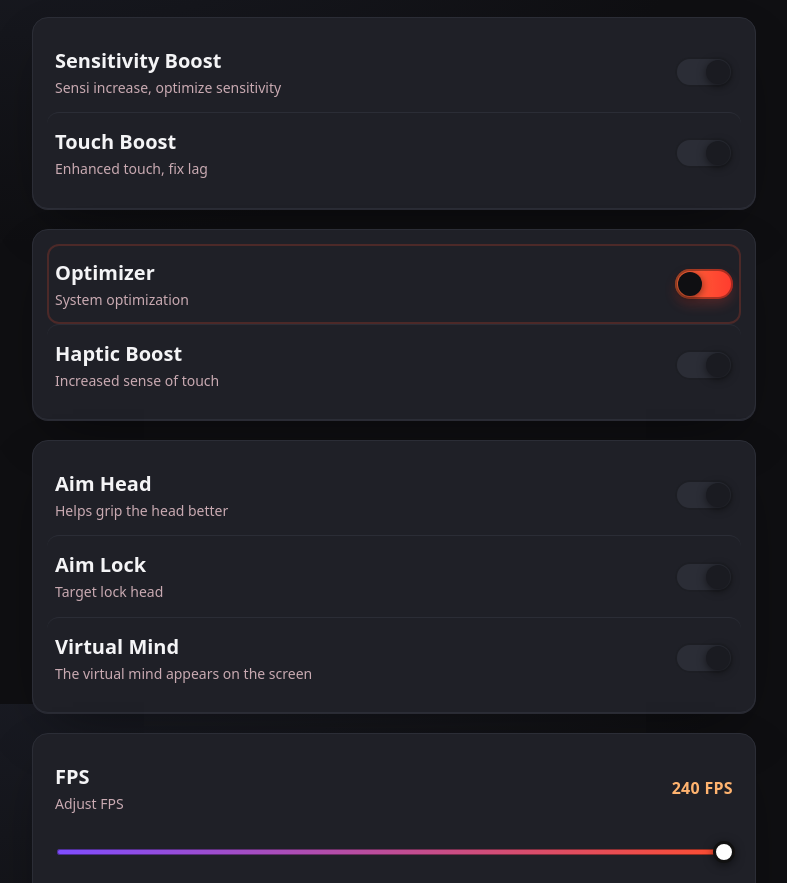
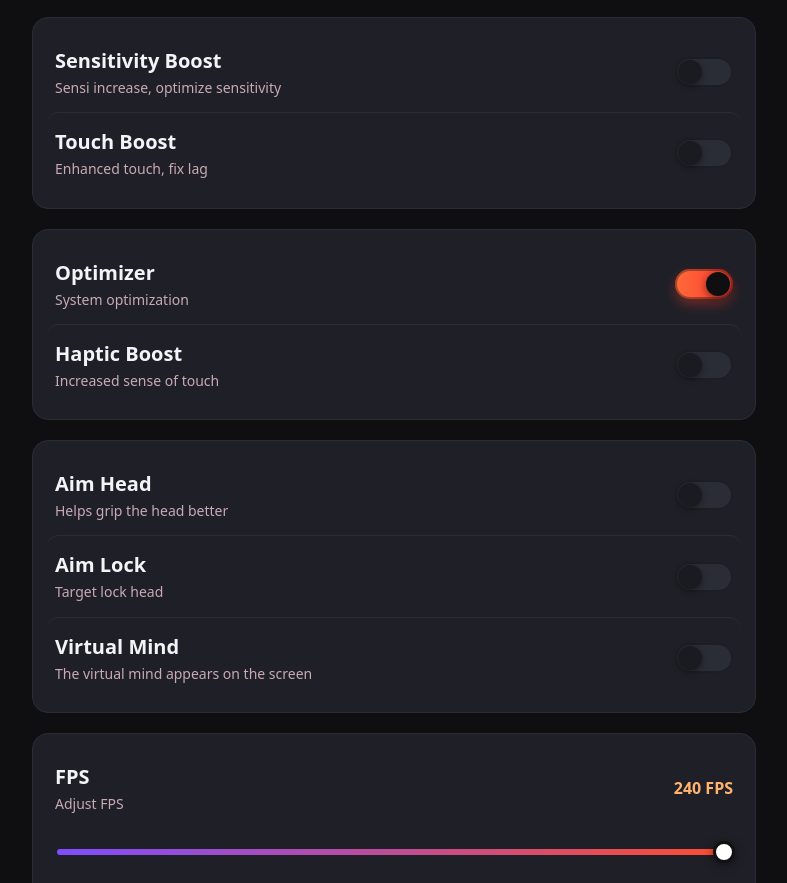
Before and after one commit to UserDT28/Page-Html-, a plain HTML site: page index.html in a window 1280 px wide. Shown: the part 96-979 px from the top of the page, without its empty margins (246-1033 px from the left). Drawn offline with Linux system fonts and the light colour scheme.

Commit message:
Update index.html

```diff
--- a/index.html
+++ b/index.html
@@ -10,9 +10,9 @@
     --panel:#1a1b21;
     --card:#1f2027;
     --text:#f4f4f6;
-    --muted:#c9aab2;    /* hồng nhạt mô tả */
-    --brand:#ff4d2d;   /* cam đỏ cho switch */
-    --brand-2:#7f4dff; /* tím kéo gradient */
+    --muted:#c9aab2;
+    --brand:#ff4d2d;
+    --brand-2:#7f4dff;
     --ring:#2b2d36;
     --radius:16px;
   }
@@ -20,28 +20,10 @@
   html,body{height:100%}
   body{
     margin:0;
-    background:radial-gradient(1200px 700px at 20% -10%, #1b1d26 0%, #0f0f12 60%) fixed;
+    background:#0f0f12;
     color:var(--text);
     font:16px/1.45 system-ui, -apple-system, Segoe UI, Roboto, "Helvetica Neue", Arial, "Noto Sans", "Liberation Sans", sans-serif;
     overflow-x: hidden;
-  }
-
-  /* Snowfield */
-  .snow{
-    pointer-events:none;
-    position:fixed; inset:0;
-    background-image:
-      radial-gradient(3px 3px at 25px 25px #fff0, #fff0),
-      radial-gradient(2px 2px at 15px 35px, #ffffffcc 50%, #ffffff00 52%),
-      radial-gradient(2px 2px at 55px 5px,  #ffffffcc 50%, #ffffff00 52%),
-      radial-gradient(2px 2px at 95px 45px, #ffffffcc 50%, #ffffff00 52%);
-    background-repeat:repeat;
-    animation:snow 18s linear infinite;
-    opacity:.15;
-  }
-  @keyframes snow{
-    from{background-position:0 0, 0 0, 0 0, 0 0;}
-    to  {background-position:0 800px, 0 600px, 0 900px, 0 700px;}
   }
 
   .wrap{
@@ -55,7 +37,6 @@
     border-radius: 20px;
     padding: 18px 20px;
     display:flex; align-items:center; gap:14px;
-    box-shadow: 0 10px 30px #00000055 inset, 0 1px 0 #2a2b34;
   }
   .badge{
     font-weight: 800; letter-spacing:.5px;
@@ -74,7 +55,6 @@
     background:var(--card);
     border-radius: var(--radius);
     padding: 14px;
-    box-shadow: 0 1px 0 #2a2b34, 0 22px 60px -20px #0007;
     border:1px solid var(--ring);
   }
 
@@ -98,25 +78,35 @@
   .switch input{ display:none; }
   .track{
     position:absolute; inset:0;
-    background: linear-gradient(90deg, #ff6a3a, #ff3b2e);
     border-radius: var(--h);
-    box-shadow: inset 0 0 0 2px #00000055, 0 6px 12px #ff3b2e33;
     transition:.25s ease;
   }
   .knob{
     position:absolute;
     width: calc(var(--h) - 6px); height: calc(var(--h) - 6px);
-    top: 3px; left: 3px;
-    border-radius:50%;
-    background:#0f0f12;
-    box-shadow: 0 2px 8px #0008;
+    top: 3px; border-radius:50%;
     transition:.25s ease;
   }
+  /* Khi bật */
+  .switch input:checked ~ .track{
+    background: linear-gradient(90deg, #ff6a3a, #ff3b2e);
+    box-shadow: inset 0 0 0 2px #00000055, 0 6px 12px #ff3b2e55;
+  }
+  .switch input:checked ~ .knob{
+    left: calc(var(--w) - var(--h) + 3px);
+    background:#0f0f12;
+    box-shadow:0 2px 8px #0008;
+  }
+  /* Khi tắt */
   .switch input:not(:checked) ~ .track{
     background:#2b2d36;
     box-shadow: inset 0 0 0 2px #00000055;
   }
-  .switch input:not(:checked) ~ .knob{ left: calc(var(--w) - var(--h) + 3px); background:#1a1b21;}
+  .switch input:not(:checked) ~ .knob{
+    left: 3px;
+    background:#1a1b21;
+    box-shadow:0 2px 6px #0006;
+  }
 
   /* Slider */
   .slider-wrap{padding: 10px 8px}
@@ -124,7 +114,6 @@
     -webkit-appearance:none; appearance:none;
     width:100%; height:6px; border-radius:999px; outline:none;
     background: linear-gradient(90deg, var(--brand-2), var(--brand));
-    box-shadow: inset 0 0 0 1px #00000066;
   }
   .slider::-webkit-slider-thumb{
     -webkit-appearance:none; appearance:none;
@@ -135,7 +124,7 @@
   }
   .value{
     font-weight:700; color:#ffb36f;
-    letter-spacing:.3px; min-width:88px; text-align:right
+    min-width:88px; text-align:right
   }
 
   .footer{
@@ -144,7 +133,6 @@
 </style>
 </head>
 <body>
-<div class="snow"></div>
 <div class="wrap">
   <div class="hero">
     <div class="badge">DEVMOBILE 🚀❄️</div>
@@ -152,7 +140,7 @@
   </div>
 
   <!-- Block 1 -->
-  <div class="section" id="block-1">
+  <div class="section">
     <div class="row">
       <div>
         <div class="title">Sensitivity Boost</div>
@@ -177,7 +165,7 @@
   </div>
 
   <!-- Block 2 -->
-  <div class="section" id="block-2">
+  <div class="section">
     <div class="row">
       <div>
         <div class="title">Optimizer</div>
@@ -202,7 +190,7 @@
   </div>
 
   <!-- Block 3 -->
-  <div class="section" id="block-3">
+  <div class="section">
     <div class="row">
       <div>
         <div class="title">Aim Head</div>
@@ -239,7 +227,7 @@
 
   <!-- Sliders -->
   <div class="section">
-    <div class="row" style="grid-template-columns:1fr minmax(80px,auto)">
+    <div class="row" style="grid-template-columns:1fr auto">
       <div>
         <div class="title">FPS</div>
         <div class="desc">Adjust FPS</div>
@@ -250,7 +238,7 @@
       <input type="range" min="30" max="240" step="5" value="240" class="slider" id="fps">
     </div>
 
-    <div class="row" style="grid-template-columns:1fr minmax(80px,auto)">
+    <div class="row" style="grid-template-columns:1fr auto">
       <div>
         <div class="title">DPI</div>
         <div class="desc">DPI adjustment</div>
@@ -266,58 +254,19 @@
 </div>
 
 <script>
-/* ---------- helpers ---------- */
-const $ = s => document.querySelector(s);
-const store = {
-  get(k, def){ try{ return JSON.parse(localStorage.getItem(k)) ?? def }catch{ return def } },
-  set(k, v){ localStorage.setItem(k, JSON.stringify(v)) }
-};
+function $(s){return document.querySelector(s);}
 
-function bindToggle(id, onChange){
-  const el = $('#'+id);
-  // restore
-  el.checked = store.get('tg_'+id, id==='optimizer'); // mặc định optimizer: on
-  el.addEventListener('change', e=>{
-    store.set('tg_'+id, el.checked);
-    onChange?.(el.checked);
-  });
-  onChange?.(el.checked);
-}
-
-function bindRange(id, valueEl, unit, def){
+function bindRange(id, valueEl, unit){
   const el = $('#'+id), lbl = $('#'+valueEl);
-  const saved = store.get('rg_'+id, def ?? el.value);
-  el.value = saved;
-  lbl.textContent = `${saved} ${unit}`;
   el.addEventListener('input', ()=>{
     lbl.textContent = `${el.value} ${unit}`;
   });
-  el.addEventListener('change', ()=>{
-    store.set('rg_'+id, el.value);
-  });
+  lbl.textContent = `${el.value} ${unit}`;
 }
 
-/* ---------- init ---------- */
 document.addEventListener('DOMContentLoaded', ()=>{
-  // Toggles
-  ['sensi','touch','optimizer','haptic','aimHead','aimLock','virtualMind']
-    .forEach(id => bindToggle(id, val=>{
-      // Demo: thêm ring sáng nhẹ khi bật
-      const row = document.querySelector('#'+id).closest('.row');
-      row.style.boxShadow = val ? '0 0 0 2px #ff4d2d33 inset' : 'none';
-    }));
-
-  // Sliders
-  bindRange('fps', 'fpsValue', 'FPS', 240);
-  bindRange('dpi', 'dpiValue', 'DPI', 60);
-
-  // Demo console log khi thay đổi (bạn thay bằng API thật nếu muốn)
-  document.querySelectorAll('input[type="checkbox"]').forEach(i=>{
-    i.addEventListener('change', ()=>console.log('toggle', i.id, i.checked));
-  });
-  document.querySelectorAll('input[type="range"]').forEach(i=>{
-    i.addEventListener('change', ()=>console.log('range', i.id, i.value));
-  });
+  bindRange('fps','fpsValue','FPS');
+  bindRange('dpi','dpiValue','DPI');
 });
 </script>
 </body>
```
